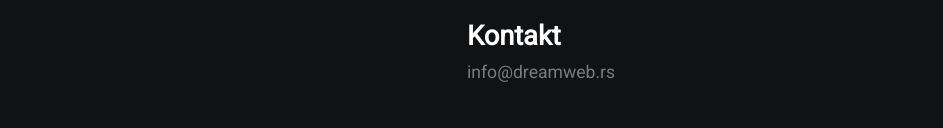
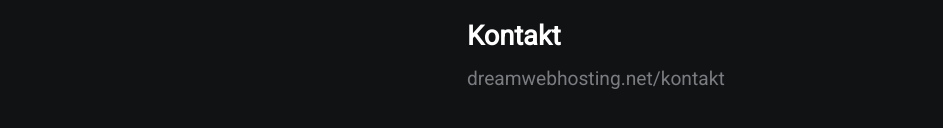
Before and after one commit to dreamwebhost/demo-sajt, a plain HTML site: page index.html in a window 1280 px wide. Shown: the part 670-798 px from the top of the page, without its empty margins (173-1116 px from the left). Drawn offline with Linux system fonts and the light colour scheme.

Commit message:
Update index.html

```diff
--- a/index.html
+++ b/index.html
@@ -33,7 +33,7 @@
             <a href="#">Project 2</a>
             <a href="#">Project 3</a>
             <h2>Kontakt</h2>
-            <p>info@dreamweb.rs</p>
+            <a href="https://www.dreamwebhosting.net/kontakt">dreamwebhosting.net/kontakt</a>
         </div>
     </div>
 </body>
```
